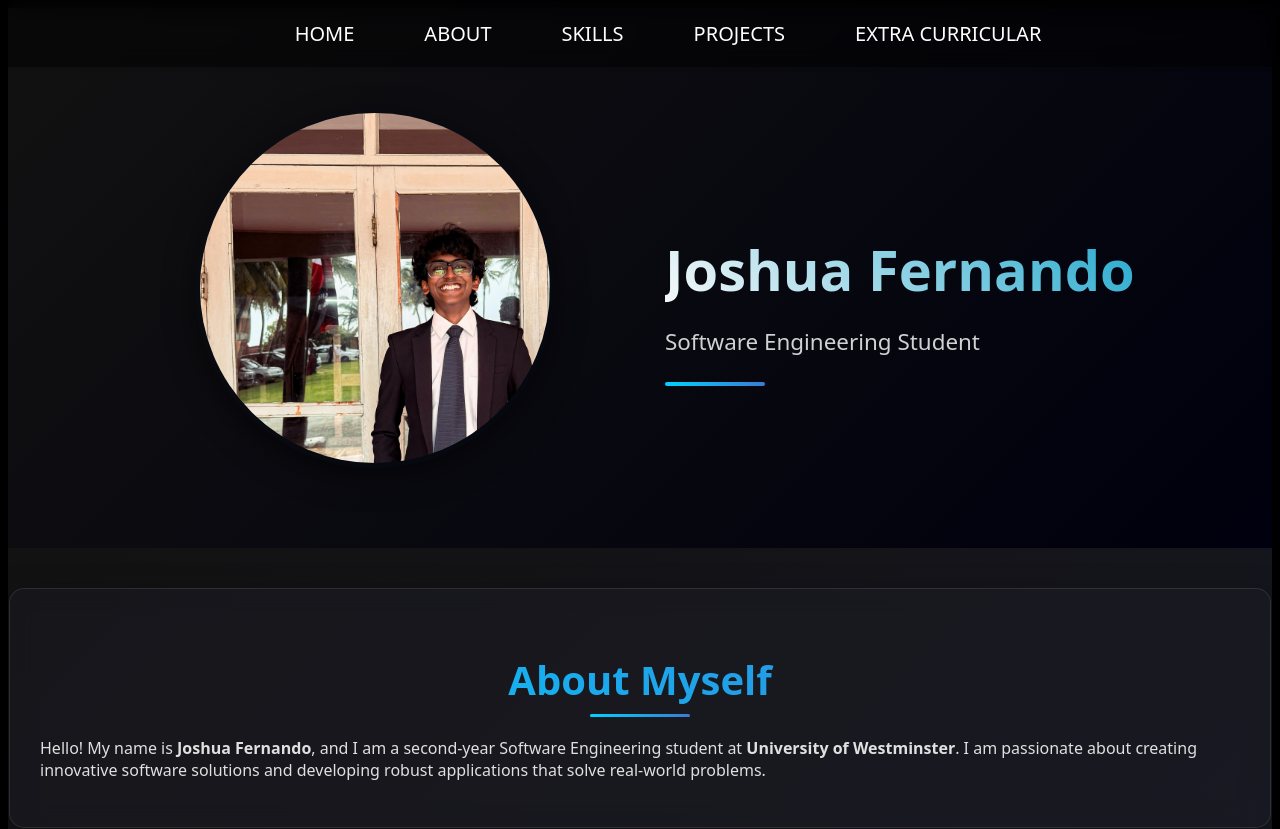
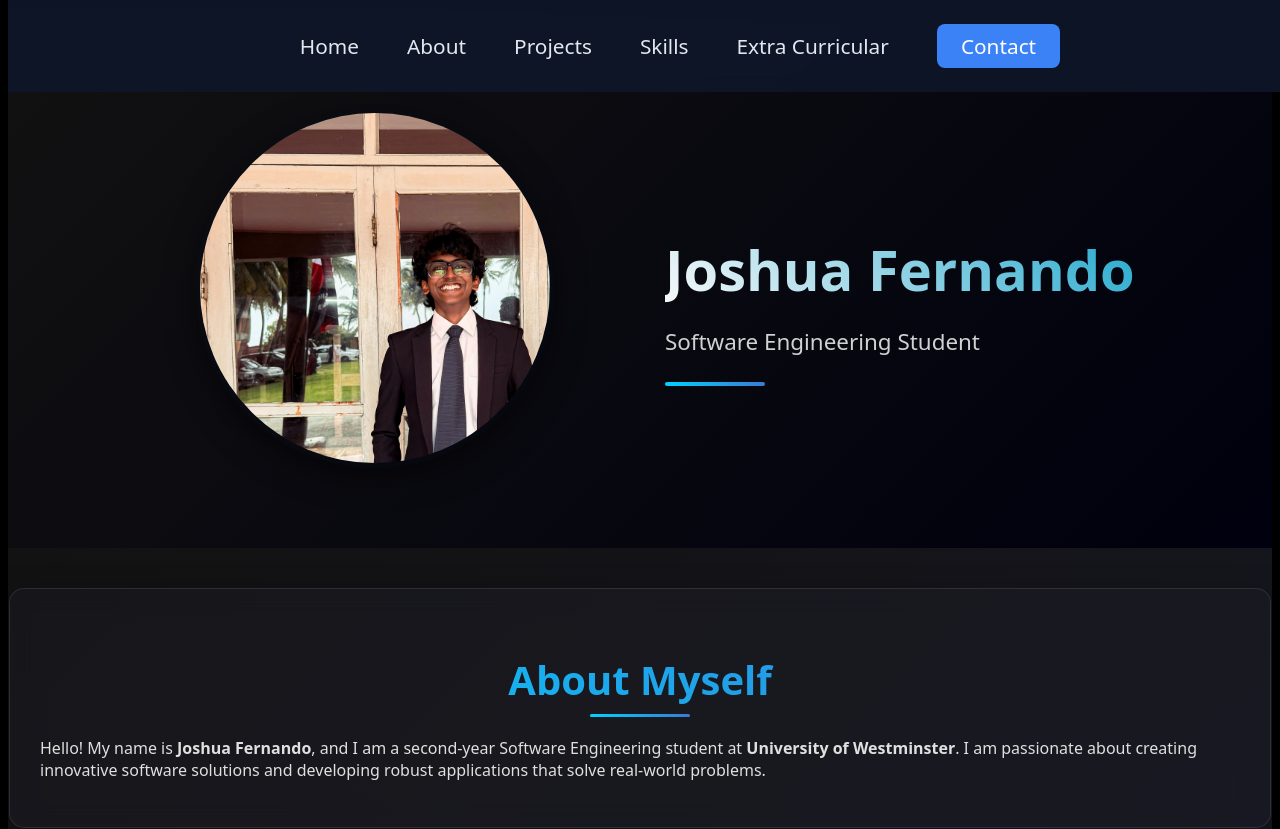
Before and after one commit to Joshfd05/Portfolio, an Angular app: page / in a window 1280 px wide. Shown: the top 829 px of the page. Built offline with nearby package versions, Linux system fonts and the light colour scheme.

Commit message:
Updating ui

```diff
--- a/angular.json
+++ b/angular.json
@@ -24,6 +24,7 @@
               "src/assets"
             ],
             "styles": [
+              "node_modules/@fortawesome/fontawesome-free/css/all.min.css",
               "src/styles.css"
             ],
             "scripts": []
--- a/package.json
+++ b/package.json
@@ -18,6 +18,7 @@
     "@angular/platform-browser": "^19.1.0",
     "@angular/platform-browser-dynamic": "^19.1.0",
     "@angular/router": "^19.1.0",
+    "@fortawesome/fontawesome-free": "^6.7.2",
     "rxjs": "~7.8.0",
     "tslib": "^2.3.0",
     "zone.js": "~0.15.0"
--- a/src/app/components/footer/footer.component.css
+++ b/src/app/components/footer/footer.component.css
@@ -1,6 +1,93 @@
+/* Footer Styles */
 .footer {
-  background-color: #222;
-  color: white;
-  padding: 20px 0;
+  background: linear-gradient(135deg, #0f172a, #1e293b);
+  color: #e2e8f0;
+  padding: 3rem 2rem;
+  font-family: 'Segoe UI', system-ui, -apple-system, sans-serif;
+}
+
+.footer-container {
+  max-width: 1200px;
+  margin: 0 auto;
+}
+
+.footer-content {
+  display: flex;
+  flex-direction: column;
+  align-items: center;
+  gap: 2rem;
+  padding-bottom: 2rem;
+  border-bottom: 1px solid rgba(255, 255, 255, 0.1);
+}
+
+.footer-info {
   text-align: center;
 }
+
+.footer-name {
+  font-size: 1.8rem;
+  font-weight: 700;
+  margin-bottom: 1rem;
+  background: linear-gradient(90deg, #3b82f6, #00d2ff);
+  -webkit-background-clip: text;
+  background-clip: text;
+  color: transparent;
+}
+
+.footer-contact, .footer-email {
+  font-size: 1.1rem;
+  margin: 0.5rem 0;
+  display: flex;
+  align-items: center;
+  justify-content: center;
+  gap: 0.5rem;
+}
+
+.footer-social {
+  display: flex;
+  gap: 1.5rem;
+}
+
+.social-link {
+  color: #e2e8f0;
+  font-size: 1.5rem;
+  width: 50px;
+  height: 50px;
+  border-radius: 50%;
+  display: flex;
+  align-items: center;
+  justify-content: center;
+  background: rgba(255, 255, 255, 0.1);
+  transition: all 0.3s ease;
+}
+
+.social-link:hover {
+  background: #3b82f6;
+  transform: translateY(-3px);
+  box-shadow: 0 5px 15px rgba(59, 130, 246, 0.3);
+}
+
+.footer-bottom {
+  text-align: center;
+  padding-top: 2rem;
+  font-size: 0.9rem;
+  color: #94a3b8;
+}
+
+/* Responsive Design */
+@media (min-width: 768px) {
+  .footer-content {
+    flex-direction: row;
+    justify-content: space-between;
+    align-items: center;
+    text-align: left;
+  }
+
+  .footer-info {
+    text-align: left;
+  }
+
+  .footer-contact, .footer-email {
+    justify-content: flex-start;
+  }
+}
--- a/src/app/components/footer/footer.component.html
+++ b/src/app/components/footer/footer.component.html
@@ -1,5 +1,31 @@
 <footer class="footer">
-  <div class="container">
-    <p>&copy; 2025 My Portfolio. All rights reserved.</p>
+  <div class="footer-container">
+    <div class="footer-content">
+      <div class="footer-info">
+        <h3 class="footer-name">Joshua Fernando</h3>
+        <p class="footer-contact">
+          <i class="fas fa-phone"></i> +94 76 123 4567
+        </p>
+        <p class="footer-email">
+          <i class="fas fa-envelope"></i> fernandojoshua102&#64;gmail.com
+        </p>
+      </div>
+
+      <div class="footer-social">
+        <a href="https://linkedin.com/in/yourprofile" target="_blank" class="social-link">
+          <i class="fab fa-linkedin-in"></i>
+        </a>
+        <a href="https://github.com/yourusername" target="_blank" class="social-link">
+          <i class="fab fa-github"></i>
+        </a>
+        <a href="https://instagram.com/yourprofile" target="_blank" class="social-link">
+          <i class="fab fa-instagram"></i>
+        </a>
+      </div>
+    </div>
+
+    <div class="footer-bottom">
+      <p>&copy; 2025 Joshua Fernando. All rights reserved.</p>
+    </div>
   </div>
 </footer>
--- a/src/app/components/navbar/navbar.component.css
+++ b/src/app/components/navbar/navbar.component.css
@@ -1,59 +1,119 @@
-/*Navbar Styling*/
-nav {
+/* navbar.component.css */
+.navbar {
   position: fixed;
   top: 0;
   width: 100%;
+  background: rgba(15, 23, 42, 0.9);
+  backdrop-filter: blur(10px);
+  z-index: 1000;
+  padding: 1.5rem 2rem;
+  display: flex;
+  justify-content: center;
+}
+
+.nav-container {
+  width: 100%;
+  max-width: 1200px;
   display: flex;
   justify-content: center;
   align-items: center;
-  padding: 20px 20px;
-  background: rgba(0, 0, 0, 0.5); /*Semi-transparent black*/
-  backdrop-filter: blur(10px); /*Blurred background*/
-  -webkit-backdrop-filter: blur(10px);
-  z-index: 100;
-  font-family: system-ui, -apple-system, BlinkMacSystemFont, 'Segoe UI', Roboto, Oxygen, Ubuntu, Cantarell, 'Open Sans', 'Helvetica Neue', sans-serif;
-  box-shadow: 0 2px 4px rgba(0, 0, 0, 0.1);
 }
 
-/*Navbar Links*/
-.nav-links ul {
+.nav-list {
+  display: flex;
   list-style: none;
+  margin: 0;
+  padding: 0;
+  gap: 3rem;
+}
+
+.nav-item {
   display: flex;
   align-items: center;
-  gap: 70px;
-  padding: 0;
-  margin: 0;
 }
 
-.nav-links ul li {
-  position: relative; /*Absolute positioning of the underline*/
+.nav-link {
+  color: #e2e8f0;
+  text-decoration: none;
+  font-size: 1.3rem;
+  font-weight: 500;
+  padding: 0.5rem 0;
+  position: relative;
+  transition: color 0.3s ease;
 }
 
-.nav-links ul li a {
-  text-decoration: none;
-  color: #fff;
-  font-size: 20px;
-  text-transform: uppercase;
-  transition: color 0.3s ease;
-  position: relative; /*Underline positioning*/
-  padding-bottom: 5px; /*Space for the underline*/
+.nav-link:hover {
+  color: #ffffff;
 }
 
-/*Active link indicator*/
-.nav-links ul li a::after {
+.nav-link::after {
   content: '';
   position: absolute;
-  bottom: -5px;
-  left: 50%;
-  transform: translateX(-50%);
+  bottom: 0;
+  left: 0;
   width: 0;
   height: 2px;
-  background: #4a6cf7;
+  background: #3b82f6;
   transition: width 0.3s ease;
 }
 
-/*Show underline on hover and for active route*/
-.nav-links ul li a:hover::after,
-.nav-links ul li a.active::after {
-  width: 100%; /*Full width underline when active or hovered*/
+.nav-link:hover::after {
+  width: 100%;
 }
+
+.contact-btn {
+  background: #3b82f6;
+  color: white !important;
+  padding: 0.5rem 1.5rem !important;
+  border-radius: 0.5rem;
+  transition: background 0.3s ease;
+}
+
+.contact-btn:hover {
+  background: #2563eb;
+}
+
+.contact-btn::after {
+  display: none;
+}
+
+/* Mobile styles */
+.mobile-menu-btn {
+  display: none;
+  background: none;
+  border: none;
+  color: white;
+  font-size: 1.8rem;
+  cursor: pointer;
+  padding: 0.5rem;
+}
+
+@media (max-width: 768px) {
+  .nav-list {
+    position: fixed;
+    top: 80px;
+    left: 0;
+    width: 100%;
+    flex-direction: column;
+    align-items: center;
+    background: rgba(15, 23, 42, 0.95);
+    padding: 2rem 0;
+    gap: 2rem;
+    transform: translateY(-150%);
+    transition: transform 0.3s ease;
+  }
+
+  .nav-list.active {
+    transform: translateY(0);
+  }
+
+  .mobile-menu-btn {
+    display: block;
+    position: absolute;
+    right: 2rem;
+  }
+
+  .menu-icon.active {
+    transform: rotate(90deg);
+  }
+}
--- a/src/app/components/navbar/navbar.component.html
+++ b/src/app/components/navbar/navbar.component.html
@@ -1,4 +1,4 @@
-<nav>
+<!-- <nav>
   <div class="nav-links">
     <ul>
       <li><a href="#entry">Home</a></li>
@@ -8,4 +8,37 @@
       <li><a href="#extra">Extra Curricular</a></li>
     </ul>
   </div>
+</nav> -->
+
+
+
+<!-- navbar.component.html -->
+<nav class="navbar">
+  <div class="nav-container">
+    <ul class="nav-list">
+      <li class="nav-item">
+        <a href="#entry" fragment="home" class="nav-link">Home</a>
+      </li>
+      <li class="nav-item">
+        <a href="#about" fragment="about" class="nav-link">About</a>
+      </li>
+      <li class="nav-item">
+        <a href="#projects" fragment="projects" class="nav-link">Projects</a>
+      </li>
+      <li class="nav-item">
+        <a href="#skills" fragment="skills" class="nav-link">Skills</a>
+      </li>
+      <li class="nav-item">
+        <a href="#extra" fragment="extra" class="nav-link">Extra Curricular</a>
+      </li>
+      <li class="nav-item">
+        <a routerLink="/" fragment="contact" class="nav-link contact-btn">Contact</a>
+      </li>
+    </ul>
+
+    <!-- Mobile menu button -->
+    <button class="mobile-menu-btn" (click)="toggleMenu()">
+      <span class="menu-icon" [class.active]="isMenuOpen">☰</span>
+    </button>
+  </div>
 </nav>
--- a/src/app/components/navbar/navbar.component.ts
+++ b/src/app/components/navbar/navbar.component.ts
@@ -1,4 +1,19 @@
-import { Component} from '@angular/core';
+// import { Component} from '@angular/core';
+// import { CommonModule } from '@angular/common';
+// import { RouterModule } from '@angular/router';
+
+// @Component({
+//   selector: 'app-navbar',
+//   standalone: true,
+//   imports: [CommonModule, RouterModule],
+//   templateUrl: './navbar.component.html',
+//   styleUrls: ['./navbar.component.css']
+// })
+// export class NavbarComponent{}
+
+
+// navbar.component.ts
+import { Component } from '@angular/core';
 import { CommonModule } from '@angular/common';
 import { RouterModule } from '@angular/router';
 
@@ -9,4 +24,10 @@ import { RouterModule } from '@angular/router';
   templateUrl: './navbar.component.html',
   styleUrls: ['./navbar.component.css']
 })
-export class NavbarComponent{}
+export class NavbarComponent {
+  isMenuOpen = false;
+
+  toggleMenu() {
+    this.isMenuOpen = !this.isMenuOpen;
+  }
+}
--- a/src/styles.css
+++ b/src/styles.css
@@ -1,3 +1,5 @@
+@import '~@fortawesome/fontawesome-free/css/all.min.css';
+
 * {
     font-family: system-ui, -apple-system, BlinkMacSystemFont, 'Segoe UI', Roboto, Oxygen, Ubuntu, Cantarell, 'Open Sans', 'Helvetica Neue', sans-serif;
 }
```
Also changed, not shown: src/app/components/footer/footer.component.ts (+15 -5 lines), 1 other file (tests, documents, lock files or other folders).
